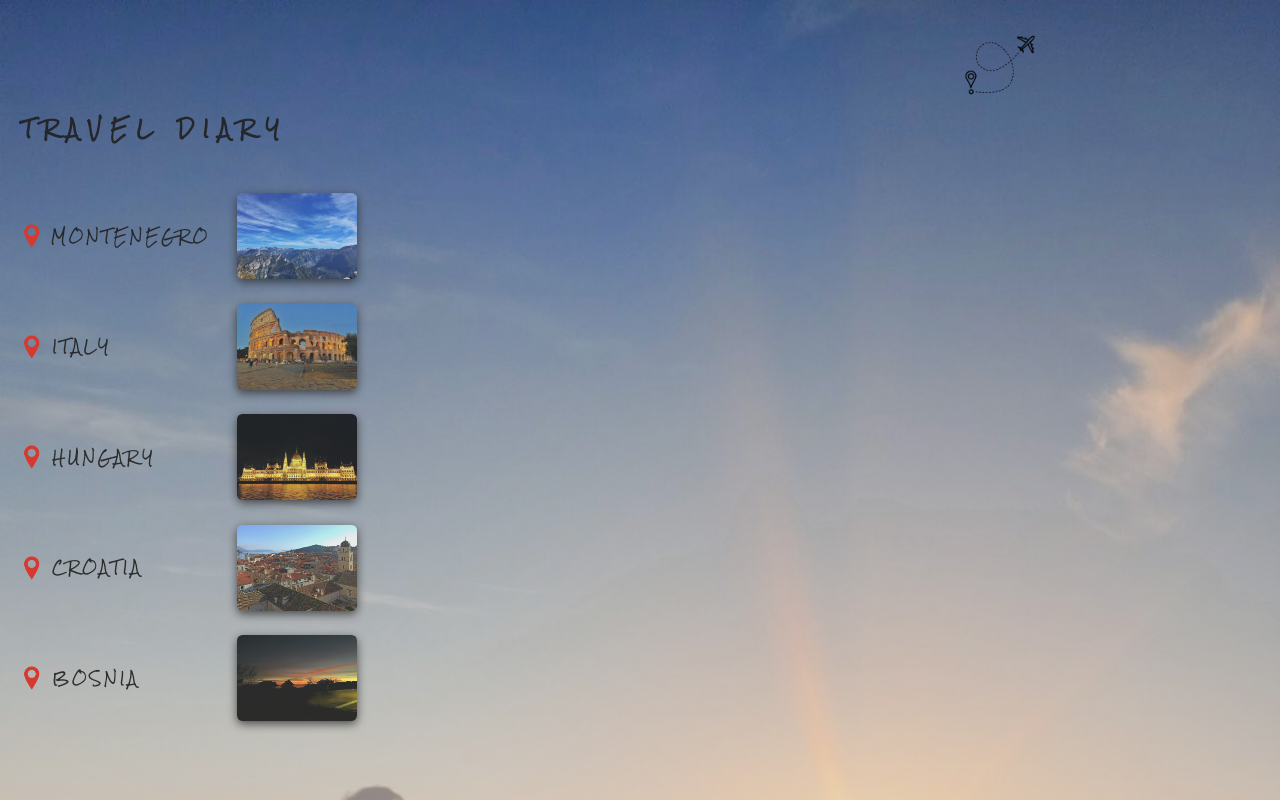
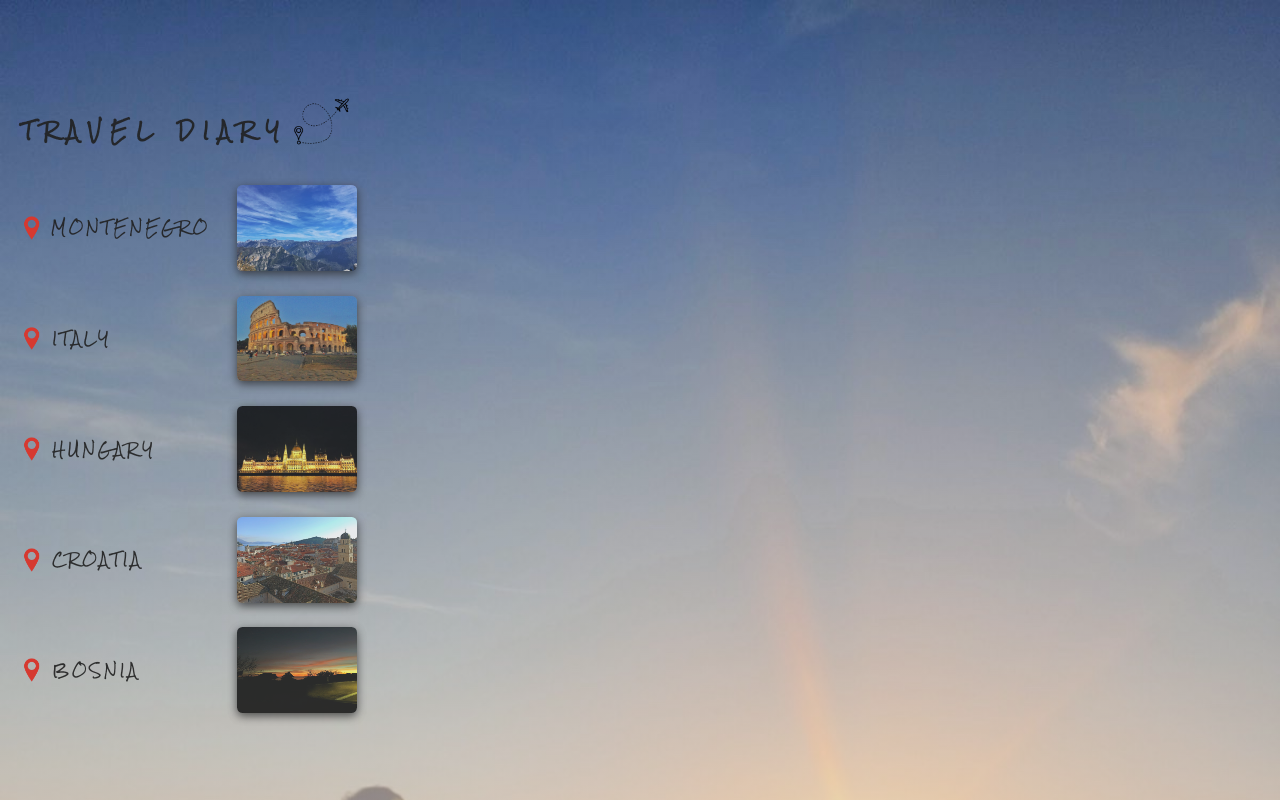
Before and after one commit to nenadmne/Putovnica, a plain HTML site: page index.html in a window 1280 px wide. Drawn offline with Linux system fonts and the light colour scheme.

Commit message:
initial commit

```diff
--- a/index.html
+++ b/index.html
@@ -20,8 +20,11 @@
     <main>
 
       <div class="heading">
-        <div>
+        <div class="head-div">
           <h1> TRAVEL DIARY </h1>
+        </div>
+        <div class="head-img">
+          <img src="./images/avionche.png" alt="">
         </div>
       </div>
 
--- a/style.css
+++ b/style.css
@@ -6,7 +6,7 @@
     font-family: 'Rock Salt', cursive;
 }
 
-html, body, main,.heading, .places, .montenegro, .croatia, .bosnia, .hungary, .italy,
+html, body, main, .heading, .head-img, .head-div, .places, .montenegro, .croatia, .bosnia, .hungary, .italy,
  .pin-div, .name-div, .pic-div {
     display: flex;
 }
@@ -24,24 +24,12 @@ body {
     background-repeat: no-repeat;
 }
 
-body::after{
-    content: url("");
-    background-image: url("/images/avionche.png");
-    position: absolute;
-    width: 80px;
-    height: 80px;
-    top: 25px;
-    left: 75%;
-    background-size: cover;
-    background-repeat: no-repeat;
-}
-
 body, main {
     align-items: center;
     justify-content: center;
 }
 
-main, .places, .heading {
+main, .places{
     width: 352.5px;
     flex-direction: column;
 }
@@ -93,8 +81,22 @@ main, .places, .heading {
 h1 {
     letter-spacing: 0.5rem;
     text-align: left;
+    align-self: flex-end;
 }
 
 .heading {
-    padding:10% 3%;
+    padding:3% 3% 7% 3%;
+    flex-direction: row;
 }
+
+.heading img {
+    width: 100%;
+}
+
+.head-img {
+    flex-basis: 19%;
+}
+
+.head-div {
+    flex-basis: 81%;
+}
```
